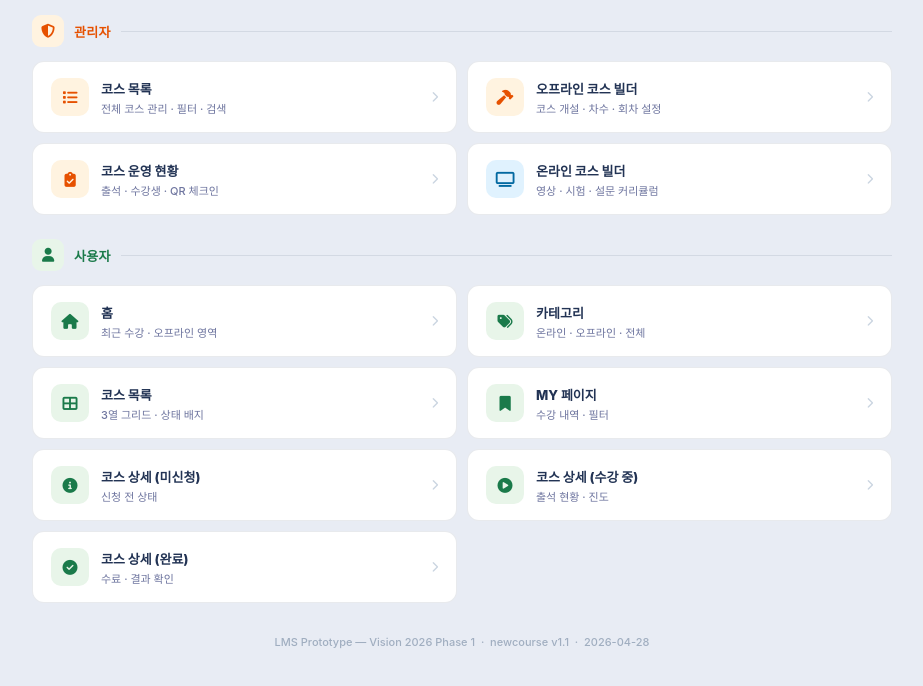
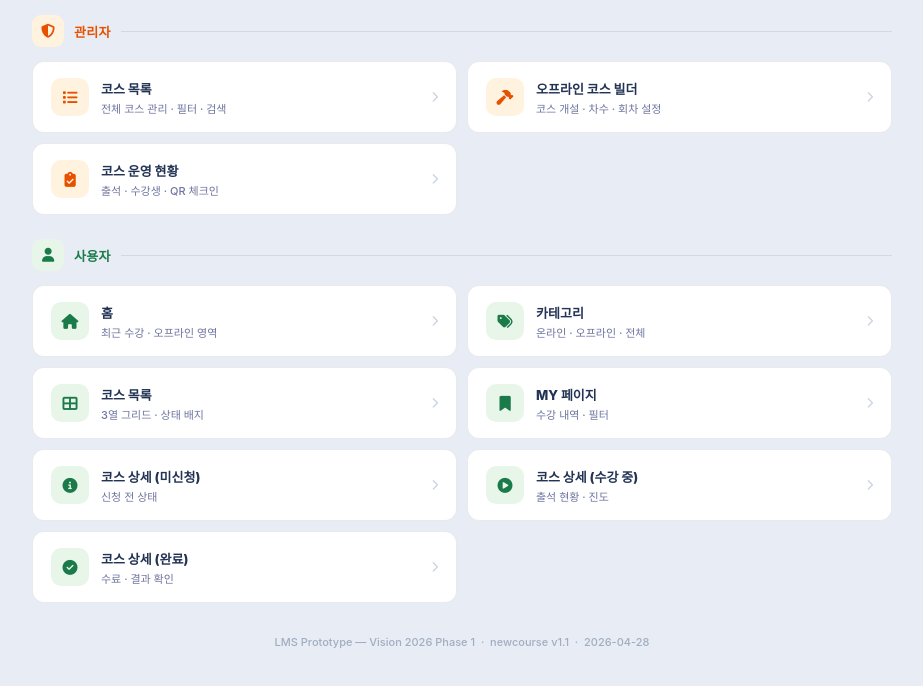
Before and after one commit to spapa2351-design/newcourse, a website: page index.html in a window 1280 px wide. Shown: the part 168-854 px from the top of the page, without its empty margins (178-1101 px from the left). Drawn offline with Linux system fonts and the light colour scheme; a web font is replaced by a local one.

Commit message:
Update index.html

```diff
--- a/index.html
+++ b/index.html
@@ -148,14 +148,6 @@
         </div>
         <i class="fa-solid fa-chevron-right btn-arrow"></i>
       </a>
-      <a class="btn" href="admin/online-builder.html">
-        <div class="btn-icon c-online"><i class="fa-solid fa-tv"></i></div>
-        <div class="btn-text">
-          <div class="btn-title">온라인 코스 빌더</div>
-          <div class="btn-desc">영상 · 시험 · 설문 커리큘럼</div>
-        </div>
-        <i class="fa-solid fa-chevron-right btn-arrow"></i>
-      </a>
     </div>
   </div>
 
```
